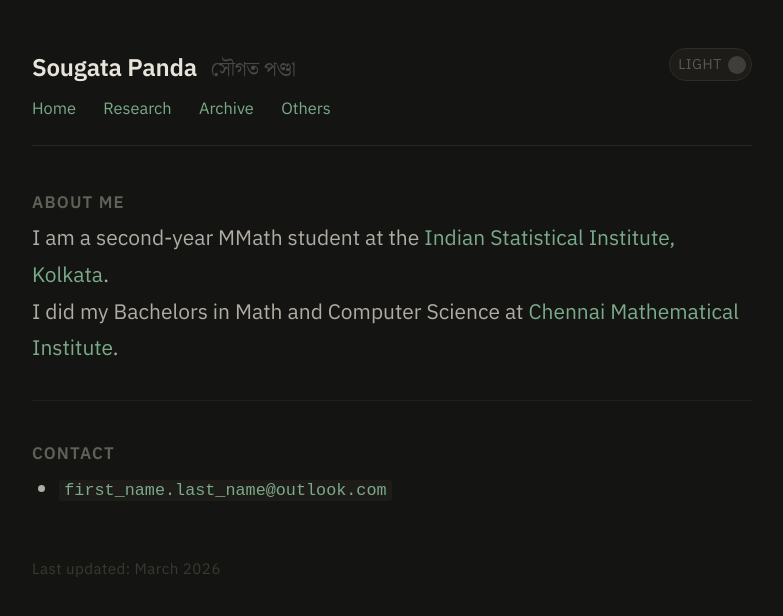
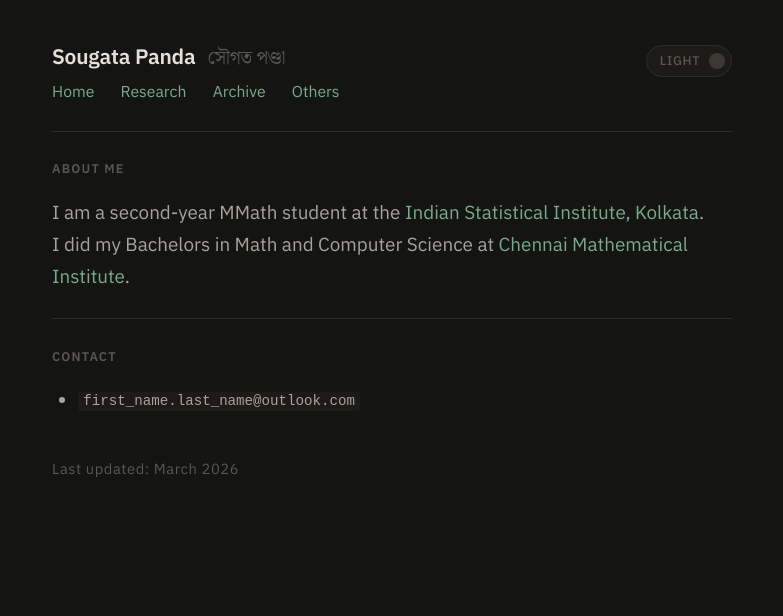
Before and after one commit to sougata543/sougata543.github.io, a Jekyll site: the page built from index.md, in a window 1280 px wide. Shown: the top 616 px of the page, without its empty margins (248-1031 px from the left). Built offline with Jekyll 4.4.1, drawn with Linux system fonts in a browser that asks for light colours; some web fonts are replaced.

Commit message:
Refactor CSS for light and dark themes

```diff
--- a/css/style.css
+++ b/css/style.css
@@ -20,45 +20,34 @@
   font-display: swap;
 }
 
-/* ─── THEMES ─────────────────────────────────────────── */
+/* ─── SPACING SCALE ──────────────────────────────────────
+   xs: 0.4rem  |  sm: 0.75rem  |  md: 1.25rem  |  lg: 2rem
+─────────────────────────────────────────────────────────── */
+
+/* ─── LIGHT THEME ────────────────────────────────────── */
 body.light {
   --bg:           #ffffff;
-  --text-body:    #1a1a18;
+  --bg-subtle:    #f5f4f1;
   --border:       #e0ddd8;
-  --border-faint: #eeeeee;
+  --text:         #1a1a18;
+  --text-body:    #3a3a36;
+  --text-muted:   #999994;
   --accent:       #7a1515;
   --accent-hover: #a0401a;
-  --heading:      #606058;
-  --name:         #1a1a18;
-  --bengali:      #bbbbbb;
-  --nav:          #aaaaaa;
-  --code-bg:      #f2f0ec;
-  --code-text:    #3a2a10;
-  --footer:       #cccccc;
-  --toggle-bg:    #f0ede8;
-  --toggle-border:#dddddd;
-  --toggle-text:  #999999;
-  --owl:          rgba(0, 0, 0, 0.07);
+  --owl:          rgba(0, 0, 0, 0.06);
 }
 
+/* ─── DARK THEME ─────────────────────────────────────── */
 body.dark {
   --bg:           #141412;
-  --text-body:    #b0aca4;
-  --border:       #2a2825;
-  --border-faint: #222018;
+  --bg-subtle:    #1c1b18;
+  --border:       #2e2b27;
+  --text:         #e4e0d8;
+  --text-body:    #a8a49c;
+  --text-muted:   #5a5750;
   --accent:       #7aaa8a;
   --accent-hover: #9dc8ad;
-  --heading:      #606058;
-  --name:         #e8e4dc;
-  --bengali:      #4a4845;
-  --nav:          #5a5850;
-  --code-bg:      #1e1c18;
-  --code-text:    #7aaa8a;
-  --footer:       #3a3830;
-  --toggle-bg:    #1e1c18;
-  --toggle-border:#2e2c28;
-  --toggle-text:  #5a5850;
-  --owl:          rgba(255, 255, 255, 0.06);
+  --owl:          rgba(255, 255, 255, 0.055);
 }
 
 /* ─── RESET ──────────────────────────────────────────── */
@@ -68,19 +57,19 @@
 html { font-size: 21px; }
 
 body {
-  font-family: 'IBM Plex Sans', Georgia, sans-serif;
+  font-family: 'IBM Plex Sans', Arial, sans-serif;
   background: var(--bg);
   color: var(--text-body);
-  line-height: 1.75;
+  line-height: 1.7;
   padding: 0 1.25rem;
   transition: background 0.2s, color 0.2s;
 }
 
 /* ─── LAYOUT ─────────────────────────────────────────── */
 .content {
-  max-width: 720px;
+  max-width: 680px;
   margin: 0 auto;
-  padding: 2.2rem 0 4rem;
+  padding: 2rem 0 4rem;
   position: relative;
   overflow: hidden;
 }
@@ -103,46 +92,46 @@
   stroke: var(--owl);
   transition: stroke 0.2s;
 }
+
 /* ─── HEADER ─────────────────────────────────────────── */
 header {
   display: flex;
   justify-content: space-between;
   align-items: flex-start;
-  margin-bottom: 2rem;
-  padding-bottom: 1.1rem;
+  padding-bottom: 1.25rem;
+  margin-bottom: 1.25rem;
   border-bottom: 1px solid var(--border);
   position: relative;
   z-index: 1;
 }
 
 header h1 {
-  font-family: 'IBM Plex Sans', Arial, sans-serif;
   font-weight: 600;
-  font-size: 1.15rem;
-  color: var(--name);
+  font-size: 1rem;
+  color: var(--text);
   letter-spacing: -0.01em;
   margin: 0;
+  line-height: 1.4;
 }
 
 .bengali {
   font-family: 'Noto Serif Bengali', serif;
   font-weight: 400;
-  font-size: 0.84em;
-  color: var(--bengali);
+  font-size: 0.88em;
+  color: var(--text-muted);
   margin-left: 0.4em;
 }
 
 header nav {
-  margin-top: 5px;
+  margin-top: 0.3rem;
   display: flex;
-  gap: 1.3rem;
+  gap: 1.25rem;
 }
 
 header nav a {
-  font-family: 'IBM Plex Sans', Arial, sans-serif;
-  font-size: 0.78rem;
+  font-size: 0.75rem;
   font-weight: 400;
-  color: var(--nav);
+  color: var(--text-muted);
   text-decoration: none;
   transition: color 0.15s;
 }
@@ -153,32 +142,32 @@
 .theme-toggle {
   display: flex;
   align-items: center;
-  gap: 6px;
-  background: var(--toggle-bg);
-  border: 0.5px solid var(--toggle-border);
+  gap: 0.4rem;
+  background: var(--bg-subtle);
+  border: 0.5px solid var(--border);
   border-radius: 20px;
-  padding: 3px 5px 3px 8px;
+  padding: 0.2rem 0.3rem 0.2rem 0.6rem;
   cursor: pointer;
   user-select: none;
   flex-shrink: 0;
-  margin-left: 1rem;
+  margin-left: 1.25rem;
   align-self: flex-start;
-  margin-top: 2px;
+  margin-top: 0.15rem;
   transition: background 0.2s, border-color 0.2s;
 }
 
 .theme-toggle span {
-  font-family: 'IBM Plex Sans', Arial, sans-serif;
-  font-size: 0.68rem;
-  color: var(--toggle-text);
-  letter-spacing: 0.04em;
+  font-size: 0.6rem;
+  font-weight: 500;
+  color: var(--text-muted);
+  letter-spacing: 0.06em;
 }
 
 .theme-toggle-pip {
-  width: 18px;
-  height: 18px;
+  width: 16px;
+  height: 16px;
   border-radius: 50%;
-  background: var(--heading);
+  background: var(--text-muted);
   opacity: 0.5;
 }
 
@@ -190,42 +179,45 @@
 
 /* ─── HEADINGS ───────────────────────────────────────── */
 h2 {
-  font-family: 'IBM Plex Sans', Arial, sans-serif;
   font-weight: 600;
-  font-size: 0.80rem;
-  letter-spacing: 0.07em;
+  font-size: 0.6rem;
+  letter-spacing: 0.1em;
   text-transform: uppercase;
-  color: var(--heading);
-  margin: 1.8rem 0 0.065rem;
+  color: var(--text-muted);
+  margin: 1.25rem 0 0.75rem;
 }
 
 h3 {
-  font-family: 'IBM Plex Sans', Arial, sans-serif;
   font-weight: 500;
-  font-size: 0.95rem;
-  color: var(--name);
-  margin: 1.2rem 0 0.4rem;
+  font-size: 0.9rem;
+  color: var(--text);
+  margin: 1.25rem 0 0.4rem;
 }
 
 /* ─── BODY TEXT ──────────────────────────────────────── */
-p { font-size: 1rem; margin-bottom: 0.75rem; }
+p {
+  font-size: 0.9rem;
+  font-weight: 300;
+  color: var(--text-body);
+  margin-bottom: 0.75rem;
+}
 
-ul, ol { padding-left: 1.3rem; margin-bottom: 0.75rem; }
-li { margin-bottom: 0.25rem; font-size: 1rem; }
+ul, ol { padding-left: 1.25rem; margin-bottom: 0.75rem; }
+li { font-size: 0.9rem; font-weight: 300; margin-bottom: 0.4rem; }
 
 hr {
   border: none;
-  border-top: 1px solid var(--border-faint);
-  margin: 1.6rem 0;
+  border-top: 1px solid var(--border);
+  margin: 1.25rem 0;
 }
 
 blockquote {
   border-left: 2px solid var(--border);
-  padding-left: 1rem;
-  color: var(--nav);
+  padding-left: 1.25rem;
+  color: var(--text-muted);
   font-style: italic;
-  font-size: 0.95rem;
-  margin: 1.2rem 0;
+  font-size: 0.9rem;
+  margin: 1.25rem 0;
 }
 
 /* ─── LINKS ──────────────────────────────────────────── */
@@ -243,22 +235,22 @@
 /* ─── CODE ───────────────────────────────────────────── */
 code, kbd, samp {
   font-family: 'JuliaMono', 'Fira Mono', monospace;
-  font-size: 0.8em;
-  background: var(--code-bg);
-  padding: 1px 5px;
+  font-size: 0.75em;
+  background: var(--bg-subtle);
+  padding: 0.1em 0.35em;
   border-radius: 3px;
-  color: var(--code-text);
+  color: var(--text-body);
 }
 
 pre {
   font-family: 'JuliaMono', 'Fira Mono', monospace;
-  font-size: 0.80em;
-  background: var(--code-bg);
-  padding: 1rem 1.2rem;
+  font-size: 0.75em;
+  background: var(--bg-subtle);
+  padding: 1.25rem;
   border-radius: 4px;
   overflow-x: auto;
   line-height: 1.6;
-  margin: 1.2rem 0;
+  margin: 1.25rem 0;
   border: 1px solid var(--border);
 }
 
@@ -274,30 +266,30 @@
   max-width: 100%;
   height: auto;
   display: block;
-  margin: 1.5rem auto;
+  margin: 1.25rem auto;
 }
 
 /* ─── FOOTER ─────────────────────────────────────────── */
 footer {
-  margin-top: 2.4rem;
-  font-family: 'IBM Plex Sans', Arial, sans-serif;
-  font-size: 0.72rem;
-  color: var(--footer);
-  letter-spacing: 0.03em;
+  margin-top: 2rem;
+  font-size: 0.7rem;
+  font-weight: 300;
+  color: var(--text-muted);
+  letter-spacing: 0.04em;
   position: relative;
   z-index: 1;
 }
 
 /* ─── MOBILE ─────────────────────────────────────────── */
 @media (max-width: 640px) {
-  html { font-size: 16px; }
+  html { font-size: 17px; }
 
   header {
     flex-direction: column;
-    gap: 0.8rem;
+    gap: 0.75rem;
   }
 
   header nav { gap: 1rem; }
 
-  .theme-toggle { margin-left: 0; margin-top: 0.5rem; }
+  .theme-toggle { margin-left: 0; }
 }
```
